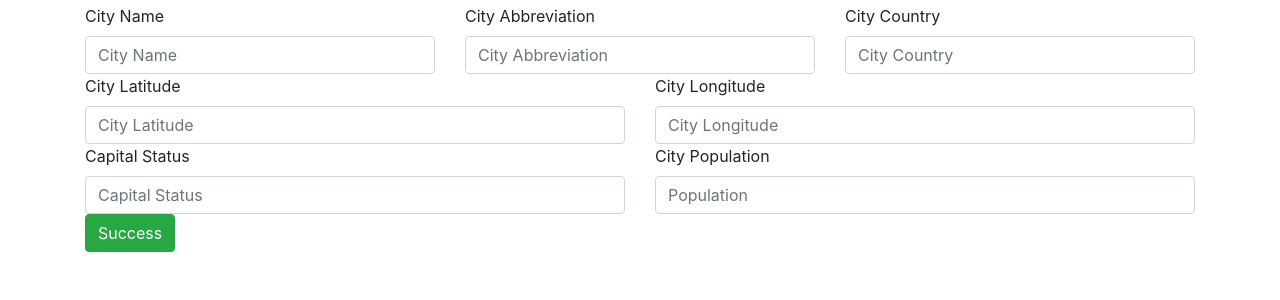
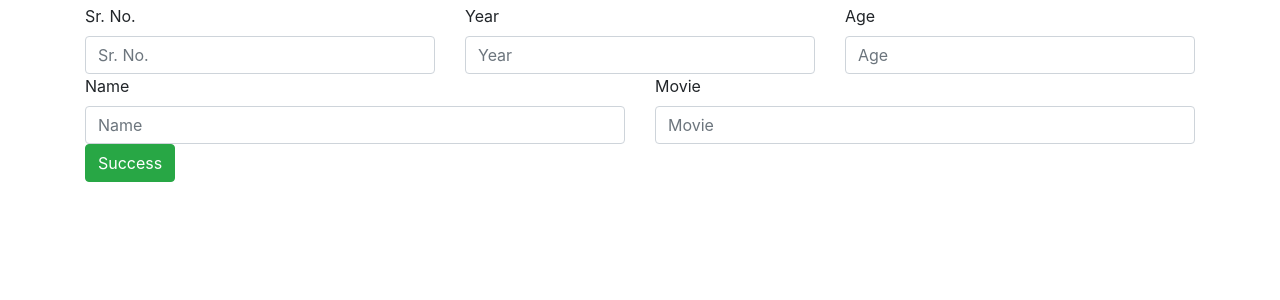
Before and after one commit to JaySRT/PythonFlaskDockerPycharm, a Flask app: page /cities/new in a window 1280 px wide. Shown: the part 56-356 px from the top of the page. Run offline with Flask 2, Linux system fonts and the light colour scheme; some libraries are stand-ins or nearby versions.

Commit message:
Task - Updating new.html for Oscar Dataset

```diff
--- a/app/templates/new.html
+++ b/app/templates/new.html
@@ -3,40 +3,27 @@
 <form action="/cities/new" method="POST">
     <div class="row">
         <div class="col">
-            <label for="fldName">City Name</label>
-            <input id="fldName" type="text" class="form-control" placeholder="City Name" name="fldName">
+            <label for="fldsrno">Sr. No.</label>
+            <input id="fldsrno" type="text" class="form-control" placeholder="Sr. No." name="fldsrno">
         </div>
         <div class="col">
-            <label for="fldAbbreviation">City Abbreviation</label>
-            <input id="fldAbbreviation" type="text" class="form-control" placeholder="City Abbreviation"
-                   name="fldAbbreviation">
+            <label for="fldYear">Year</label>
+            <input id="fldYear" type="text" class="form-control" placeholder="Year"
+                   name="fldYear">
         </div>
         <div class="col">
-            <label for="fldCountry">City Country</label>
-            <input id="fldCountry" type="text" class="form-control" placeholder="City Country" name="fldCountry">
-        </div>
-    </div>
-
-    <div class="row">
-        <div class="col">
-            <label for="fldLat">City Latitude</label>
-            <input id="fldLat" type="text" class="form-control" placeholder="City Latitude" name="fldLat">
-        </div>
-        <div class="col">
-            <label for="fldlong">City Longitude</label>
-            <input id="fldlong" type="text" class="form-control" placeholder="City Longitude" name="fldLong">
+            <label for="fldAge">Age</label>
+            <input id="fldAge" type="text" class="form-control" placeholder="Age" name="fldAge">
         </div>
     </div>
     <div class="row">
         <div class="col">
-            <label for="fldCapitalStatus">Capital Status</label>
-
-            <input id="fldCapitalStatus" type="text" class="form-control" placeholder="Capital Status "
-                   name="fldCapitalStatus">
+            <label for="fldName">Name</label>
+            <input id="fldName" type="text" class="form-control" placeholder="Name" name="fldName">
         </div>
         <div class="col">
-            <label for="fldPopulation">City Population</label>
-            <input id="fldPopulation" type="text" class="form-control" placeholder="Population" name="fldPopulation">
+            <label for="fldMovie">Movie</label>
+            <input id="fldMovie" type="text" class="form-control" placeholder="Movie" name="fldMovie">
         </div>
     </div>
     <button type="submit" class="btn btn-success">Success</button>
```
